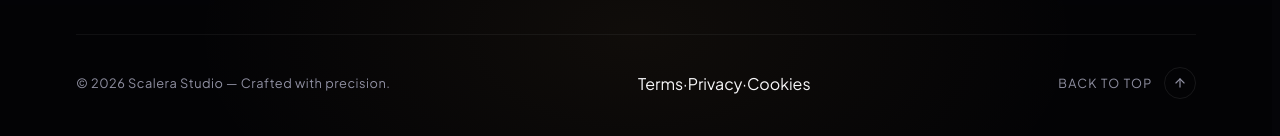
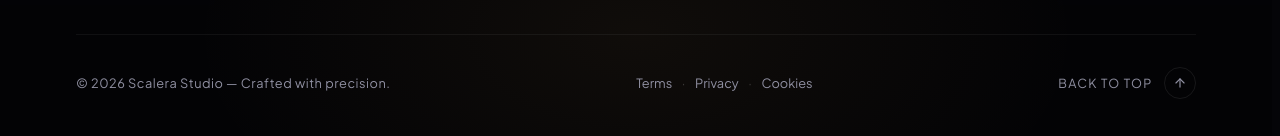
Before and after one commit to sherhanabid123-debug/Scalera, a React (Vite) app: page / in a window 1280 px wide. Shown: the part 8975-9111 px from the top of the page. Built offline with nearby package versions, Linux system fonts and the light colour scheme.

Commit message:
Auto-save: 2026-07-06 18:52:36

```diff
--- a/src/index.css
+++ b/src/index.css
@@ -1377,6 +1377,23 @@ body {
   color: var(--text-secondary);
   font-size: 0.8rem;
   letter-spacing: 0.04em;
+}
+.footer-legal {
+  display: inline-flex;
+  align-items: center;
+  gap: 0.6rem;
+  font-size: 0.8rem;
+}
+.footer-legal a {
+  color: var(--text-secondary);
+  text-decoration: none;
+  transition: color 0.3s ease;
+}
+.footer-legal a:hover {
+  color: var(--accent-color);
+}
+.footer-legal-sep {
+  color: rgba(255, 255, 255, 0.2);
 }
 .footer-top-btn {
   display: inline-flex;
```
